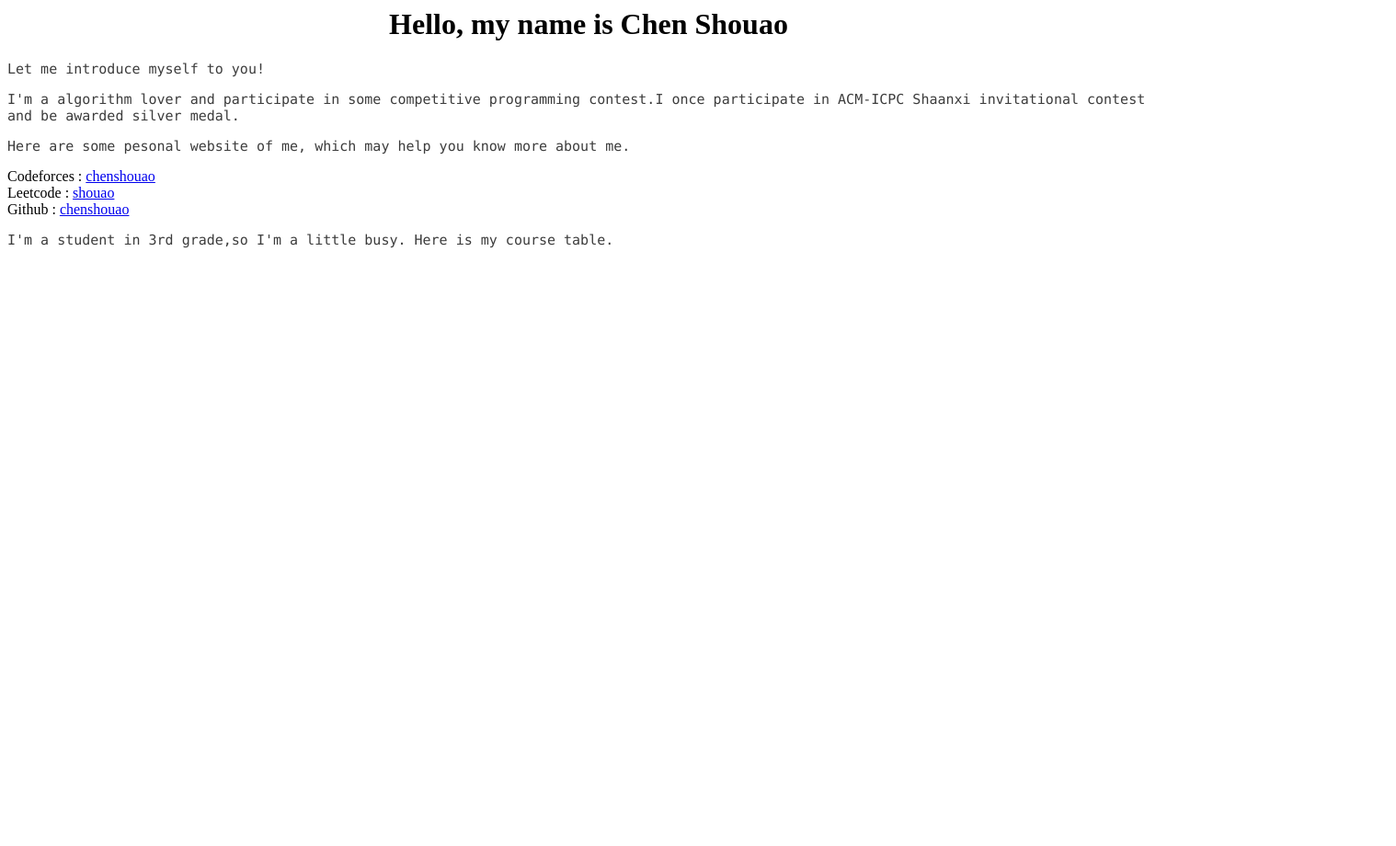
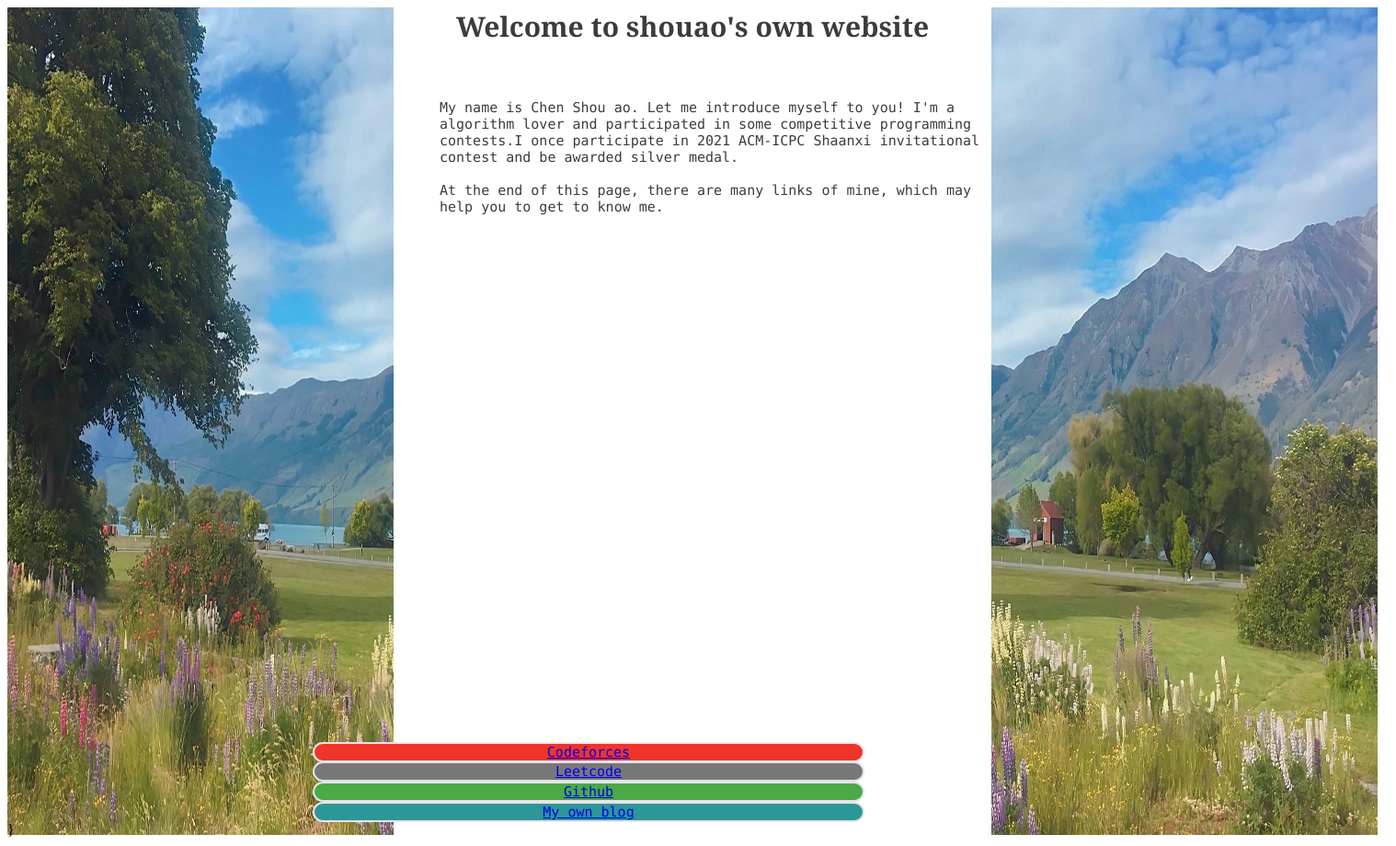
Before and after one commit to shouao/2019213892, a plain HTML site: page 01/01.html in a window 1280 px wide. Shown: the whole page at 92% size, 1518 px wide, since content can reach past the window. Before the commit the page ends 800 px from the top, so only its background shows below. Drawn offline with Linux system fonts and the light colour scheme.

Commit message:
finished lab1

```diff
--- a/01/01.html
+++ b/01/01.html
@@ -1,36 +1,100 @@
 <html>
 <style>
-    body {
-      background-color: rgb(255,255,255);;
+div {
+   color : rgb(60,60,60);
+   font-family: consolas;
+   font-size: 15px;
 }
-    h1 {
-      color: rgb(0,0,0);
-      text-align: center;
-    }
-
-	h2 {
-      color: rgb(128,128,128);
-      text-align: center;
-    }
-
 p {
   color : rgb(60,60,60);
   font-family: consolas;
   font-size: 15px;
 }
+#container{
+  text-align: center;
+  align-items: center;
+  justify-content: center;
+  align-content: center;
+  display: grid;
+  grid-template-columns: 600px;
+  grid-template-rows: 20px;
+}
+.item {
+  border-radius: 15px;
+  font-size: 1em;
+  text-align: center;
+  border: 2px solid #e5e4e9;
+}
+
+.item-1 {
+  background-color: #ef342a;
+}
+
+.item-2 {
+  background-color: rgb(120,120,120);
+}
+
+.item-3 {
+  background-color: #4ba946;
+}
+.item-4 {
+  background-color: rgb(45,150,150);
+}
+.item {
+  border-radius: 15px;
+  font-size: 1em;
+  text-align: center;
+  border: 2px solid #e5e4e9;
+}
+#HEAD{
+  display: grid;
+  grid-template-columns: 420px 650px 420px;
+  grid-template-rows: 100px;
+}
+.content-2{
+  font-size: 2em;
+  font-family: Georgia;
+  text-align: center;
+}
+#main{
+  font-family: consolas;
+  display: grid;
+  grid-template-columns: 470px 590px 450px;
+  grid-template-rows: 700px;
+}
   </style>
       <body>
-
-    <h1>Hello, my name is Chen Shouao</h1>
-    <p>Let me introduce myself to you!</p>
-	<p>I'm a algorithm lover and participate in some competitive programming contest.I once participate in ACM-ICPC Shaanxi invitational contest and be awarded silver medal.</p>
-    <p>Here are some pesonal website of me, which may help you know more about me.</p>
-    Codeforces : <a href = "https://codeforces.com/profile/chenshouao" id = "codeforces">chenshouao</a>
+      <head>
+        <meta charset="utf-8">
+        <meta name="viewport" content="width=device-width">
+        <title>JS Bin</title>
+      </head>
+      <div id="HEAD">
+        <div class="content-1"><img src = "bea_left.jpg" width="420" height="900"align = "middle"></div>
+        <div class="content-2">
+              <b>Welcome to shouao's own website</b>
+            </div>
+        <div class="content-3"><img src = "bea_right.jpg" width="420" height="900"align = "middle"></div>
+      </div>
+      <div id = "main">
+        <div></div>
+        <div>
+              My name is Chen Shou ao. Let me introduce myself to you!
+              I'm a algorithm lover and participated in some competitive
+              programming contests.I once participate in 2021 ACM-ICPC Shaanxi
+              invitational contest and be awarded silver medal.
               <br>
-    Leetcode : <a href = "https://leetcode-cn.com/u/shouao/" id = "leetcode">shouao</a>
               <br>
-    Github : <a href = "https://github.com/chenshouao" id = "github">chenshouao</a>
-    <br>
-    <p>I'm a student in 3rd grade,so I'm a little busy. Here is my course table.</p>
+              At the end of this page, there are many links of mine, which may help you to get to know me.
+            </div>
+            <div></div>
+          </div>
+          <div id="container">
+        <a href = "https://codeforces.com/profile/chenshouao" class="item item-1">Codeforces</a>
+        <a href = "https://leetcode-cn.com/u/shouao/" class="item item-2">Leetcode</a>
+        <a href = "https://github.com/chenshouao" class="item item-3">Github</a>
+        <a href = "https://chenshouao.github.io/mkdocs/" class="item item-4">My own blog</a>
+      </div>
       </body>
+}
 </html>
```
Also changed, not shown: 01/bea_left.jpg (added), 01/bea_right.jpg (added), 1 other file. Lines whose indentation alone changed are shown as unchanged.
